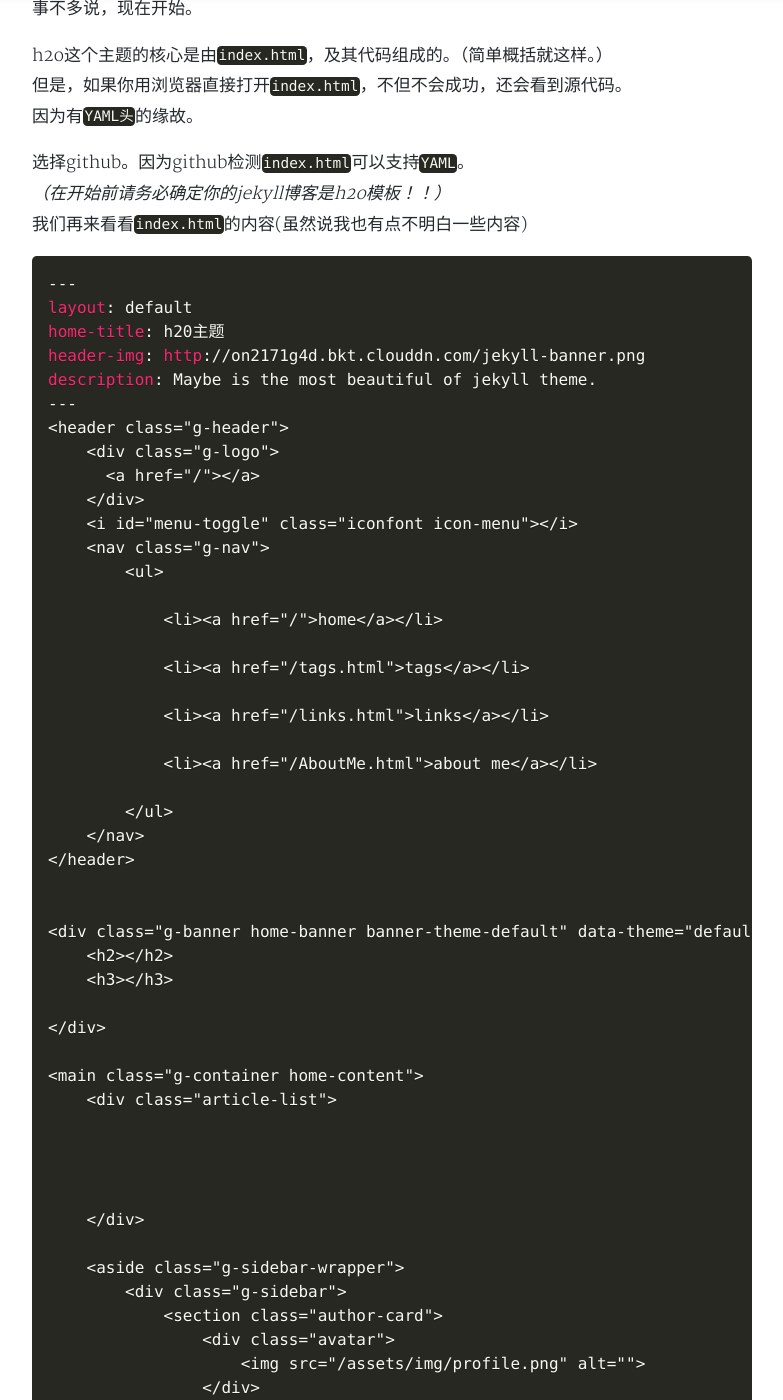
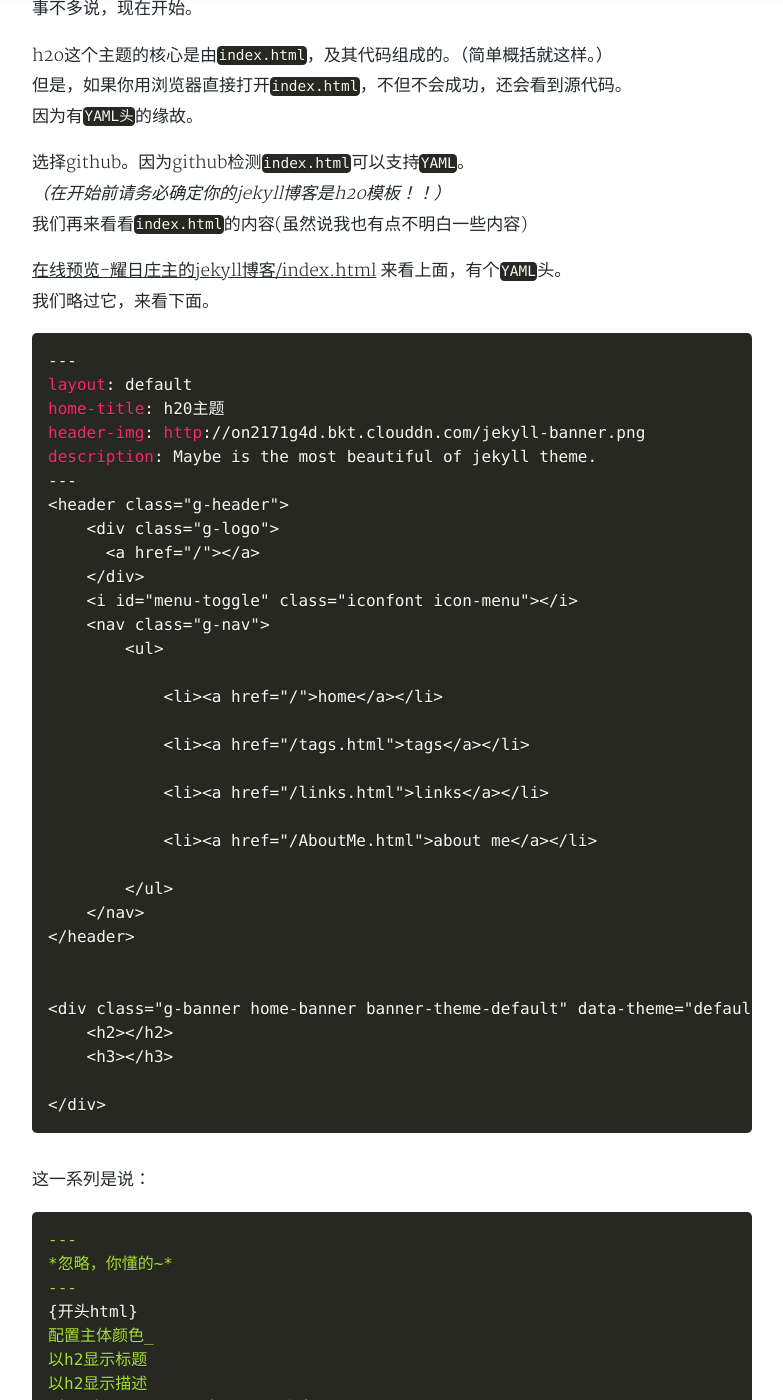
Before and after one commit to Sunbertrs/sunbossrs-blog-v1, a Jekyll site: the page built from _posts/2018-06-02-Jekyllh2ohtml.md, in a window 1280 px wide and 1400 px high, scrolled down 406 px. Shown: the whole window, without its empty margins (248-1031 px from the left). Built offline with Jekyll 4.4.1, drawn with Linux system fonts in a browser that asks for light colours; nearby versions of some CDN libraries; our own code applies the rules of GitHub Pages for plain Markdown files; a style sheet for code colours, icons or effects is not loaded; some of the changed text lies outside the part shown.

Commit message:
Update 2018-06-02-Jekyllh2ohtml.md

````diff
--- a/_posts/2018-06-02-Jekyllh2ohtml.md
+++ b/_posts/2018-06-02-Jekyllh2ohtml.md
@@ -15,111 +15,8 @@ h2o这个主题的核心是由`index.html`，及其代码组成的。（简单
 选择github。因为github检测`index.html`可以支持`YAML`。
 *（在开始前请务必确定你的jekyll博客是h2o模板！！）*
 我们再来看看`index.html`的内容(虽然说我也有点不明白一些内容)
-```css
----
-layout: default
-home-title: h20主题
-header-img: http://on2171g4d.bkt.clouddn.com/jekyll-banner.png
-description: Maybe is the most beautiful of jekyll theme.
----
-{% include header.html %}
 
-<div class="g-banner home-banner {{ site.theme-color | prepend: 'banner-theme-' }}" data-theme="{{ site.theme-color }}">
-    <h2>{{ page.home-title }}</h2>
-    <h3>{{ page.description }}</h3>
-    {% if page.header-img %}
-    <img class="header-img" src="{{ page.header-img | prepend: site.baseurl }}" alt="">
-    {% endif %}
-</div>
-
-<main class="g-container home-content">
-    <div class="article-list">
-        {% for post in paginator.posts %}
-            <article class="article-item">
-                {% if post.cover %}
-                <div class="post-cover">
-                    <a class="post-link" href="{{ post.url | prepend: site.baseurl }}" title="{{ post.title }}"></a>
-                    <img src="{{ post.cover }}" href="{{ post.url | prepend: site.baseurl }}" alt="">
-                </div>
-                {% endif %}
-                <section class="post-preview">
-                    <a class="post-link" href="{{ post.url | prepend: site.baseurl }}" title="{{ post.title }}"></a>
-                    <h2 class="post-title">{{ post.title }}</h2>
-                    {% if post.subtitle %}
-                    <h3 class="post-subtitle">{{ post.subtitle }}</h3>
-                    {% endif %}
-                    {% if post.subtitle.size==0 or post.subtitle==nil %}
-                    <p class="post-excerpt">{{ post.excerpt | strip_html | strip_newlines | truncate: 126}}</p>
-                    {% endif %}
-                </section>
-                <footer class="post-meta">
-                    <div class="post-tags">
-                        {% if post.tags.size > 0 %}
-                            {% for tag in post.tags  %}
-                            <a href={{ "tags.html#" | append: tag | pretend: site.baseurl}} class="post-tag">{{ tag }}</a>
-                            {% endfor %}
-                        {% endif %}
-                    </div>
-                    <time class="post-date" datetime="{{ post.date | date:"%y-%m-%d" }}">{{ post.date | date_to_string }}</time>
-                </footer>
-            </article>
-        {% endfor %}
-
-        {% if paginator.total_pages > 1 %}
-            {% include pageNav.html %}
-        {% endif %}
-
-    </div>
-
-    <aside class="g-sidebar-wrapper">
-        <div class="g-sidebar">
-            <section class="author-card">
-                <div class="avatar">
-                    <img src="{{ site.avatar | prepend: site.baseurl }}" alt="">
-                </div>
-                <div class="author-name" rel="author">{{ site.author }}</div>
-                <div class="bio">
-                    <p>{{ site.bio }}</p>
-                </div>
-                {% if site.sns.size > 0 %}
-                <ul id="sns-links" class="sns-links">
-                    {% for s in site.sns %}
-                    <li>
-                        <a href="{{ s[1] }}" target="_blank">
-                            <i class="iconfont icon-{{ s[0] }}"></i>
-                        </a>
-                    </li>
-                    {% endfor %}
-                </ul>
-                {% endif %}
-            </section>
-
-            {% if site.recommend-tags and site.tags.size>0 %}
-            <section class="tags-card">
-                {% for tag in site.tags %}
-                    {% if forloop.index > site.recommend-condition-size %}
-                        {% break %}
-                    {% endif %}
-                    <a href="{{ "tags.html#" | append: tag[0] | prepend: site.baseurl }}" class="tag">{{ tag[0]}}</a>
-                {% endfor %}
-            </section>
-            {% endif %}
-        </div>
-
-        {% if site.search %}
-        <div class="search-card">
-            <input id="search_input" type="text" placeholder="Search...">
-            <i class="iconfont icon-search"></i>
-            <div class="search_result"></div>
-        </div>
-        {% endif %}
-
-    </aside>
-
-</main>
-
-{% include footer.html %}
-```
+[在线预览-耀日庄主的jekyll博客/index.html](https://raw.githubusercontent.com/SunbossRS/SunbossRS.github.io/master/index.html)
 来看上面，有个`YAML`头。
 我们略过它，来看下面。
 ```css
@@ -159,7 +56,6 @@ description: Maybe is the most beautiful of jekyll theme.
 ---
 空一格，然后输入你的`html代码`。
 **还没结束呢！**输完之后，空两格，在`你的那一行，第一格`，**记住！必须要是第一格！**，输入`</main>`，这样，就完成了整行代码。
-
 俗话说，有始有终，你前面输入了`{% include header.html %}`，那，你还得在空两行，第二行里写道`{% include footer.html %}`就成功的完成了自定义“h2o模板页面”的布置。
 ---
 提交到`https://github.com`就行了！
````
